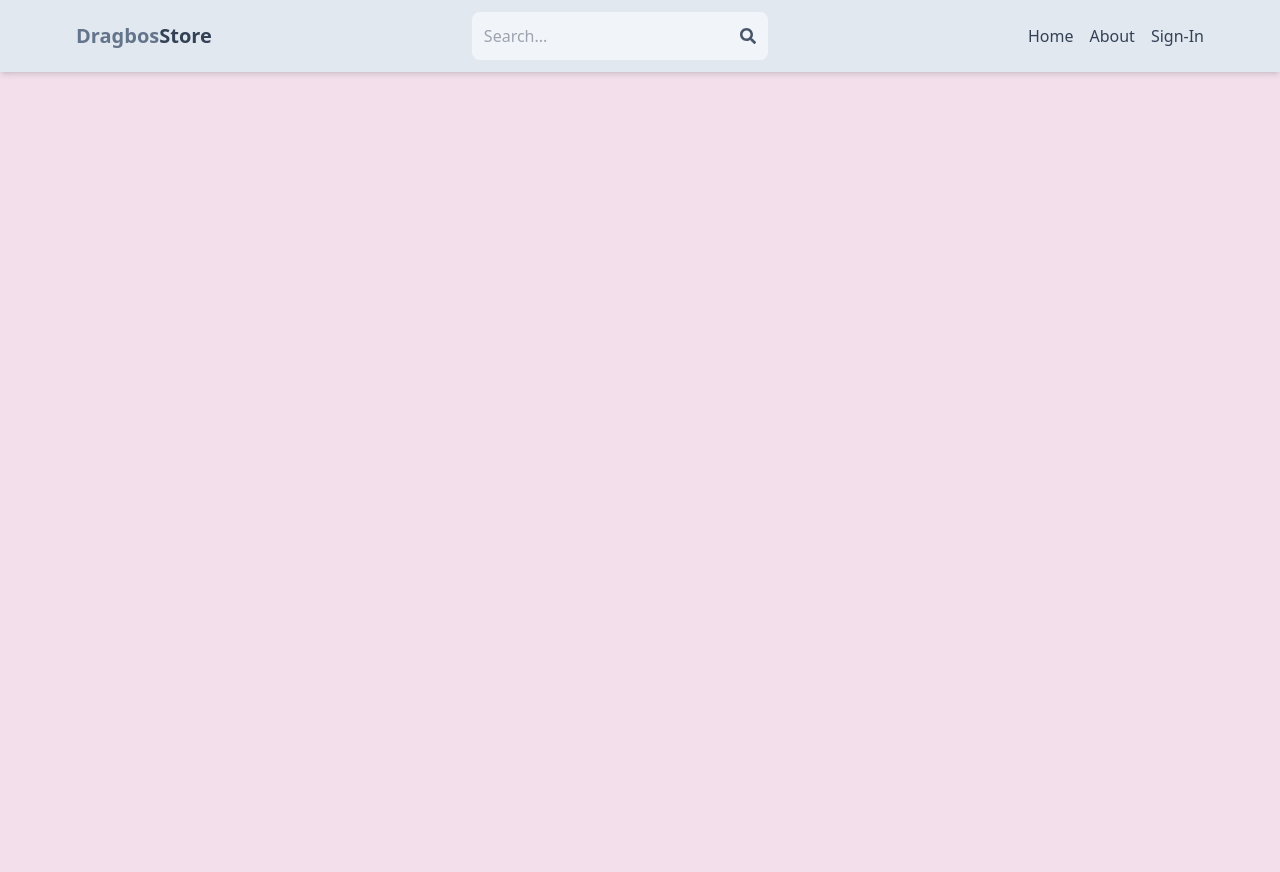
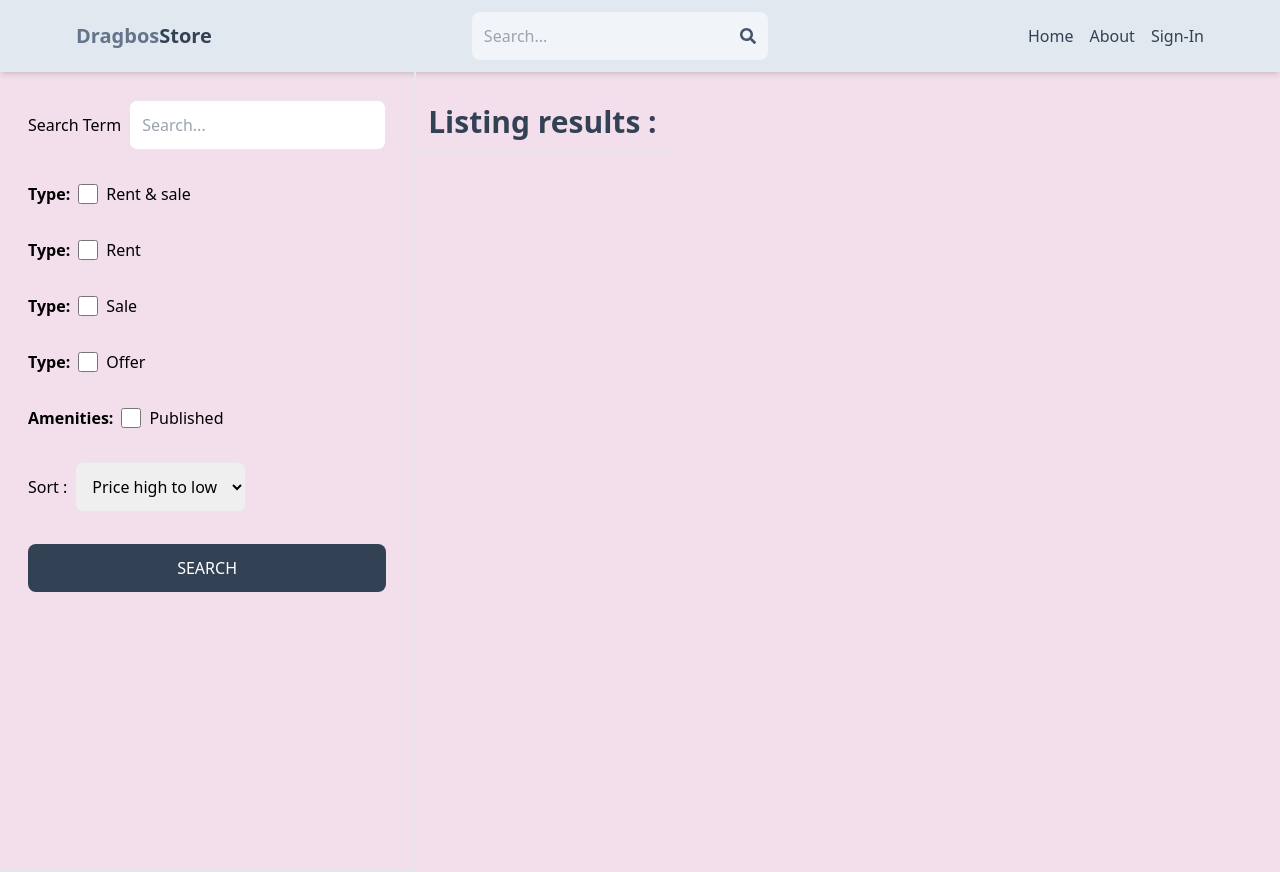
Before and after one commit to drakeRAGE/WebBookStore, a React (Vite) app in the folder book/: page /search in a window 1280 px wide. Before the commit the page ends 800 px from the top, so only its background shows below. Built offline with nearby package versions, Linux system fonts and the light colour scheme; no server answers.

Commit message:
create search page ui

```diff
--- a/book/src/App.jsx
+++ b/book/src/App.jsx
@@ -9,6 +9,7 @@
 import CreateListing from './pages/CreateListing'
 import UpdateListing from './pages/UpdateListing'
 import Listing from './pages/Listing'
+import Search from './pages/Search'
 
 export default function App() {
   return (
@@ -20,6 +21,7 @@
         <Route path="/sign-up" element={<SignUp />} />
         <Route path="/about" element={<About />} />
         <Route path="/listing/:listingId" element={<Listing />} />
+        <Route path="/search" element={<Search />} />
         <Route element={<PrivateRoute />}>
           <Route path="/profile" element={<Profile />} />
           <Route path="/create-listing" element={<CreateListing />} />
--- /dev/null
+++ b/book/src/pages/Search.jsx
@@ -0,0 +1,67 @@
+import React from 'react'
+
+export default function Search() {
+  return (
+    <div className='flex flex-col md:flex-row'>
+        <div className='p-7 border-b-2 md:border-r-2 md:min-h-screen'>
+            <form className='flex flex-col gap-8'>
+                <div className='flex items-center gap-2'>
+                    <label className='whitespace-nowrap'>Search Term</label>
+                    <input type="text" id='searchTerm' placeholder='Search...' className='border rounded-lg p-3 w-full' />
+                </div>
+                <div className='flex gap-2 flex-wrap items-center'>
+                    <label className='font-semibold '>Type:</label>
+                    <div className='flex gap-2'>
+                        <input type="checkbox" id='all' className='w-5' />
+                        <span>Rent & sale</span>
+                    </div>
+                </div>
+                <div className='flex gap-2 flex-wrap items-center'>
+                    <label className='font-semibold '>Type:</label>
+                    <div className='flex gap-2'>
+                        <input type="checkbox" id='rent' className='w-5' />
+                        <span>Rent</span>
+                    </div>
+                </div>
+                <div className='flex gap-2 flex-wrap items-center'>
+                    <label className='font-semibold '>Type:</label>
+                    <div className='flex gap-2'>
+                        <input type="checkbox" id='sale' className='w-5' />
+                        <span>Sale</span>
+                    </div>
+                </div>
+                <div className='flex gap-2 flex-wrap items-center'>
+                    <label className='font-semibold '>Type:</label>
+                    <div className='flex gap-2'>
+                        <input type="checkbox" id='offer' className='w-5' />
+                        <span>Offer</span>
+                    </div>
+                </div>
+
+                <div className='flex gap-2 flex-wrap items-center'>
+                    <label className='font-semibold '>Amenities:</label>
+                    <div className='flex gap-2'>
+                        <input type="checkbox" id='published' className='w-5' />
+                        <span>Published</span>
+                    </div>
+                </div>
+
+                <div className='flex items-center gap-2'>
+                    <label >Sort :</label>
+                    <select className='border rounded-lg p-3' id="sort_order">
+                        <option value="" className='font-semibold'>Price high to low</option>
+                        <option value="" className='font-semibold'>Price low to high</option>
+                        <option value="" className='font-semibold'>Latest</option>
+                        <option value="" className='font-semibold'>Oldest</option>
+                    </select>
+                </div>
+                <button className='bg-slate-700 text-white p-3 rounded-lg uppercase hover:opacity-95'>Search</button>
+            </form>
+        </div>
+
+        <div className=''>
+            <h1 className='text-3xl font-semibold border-b p-3 text-slate-700 mt-5'>Listing results :</h1>
+        </div>
+    </div>
+  )
+}
```
